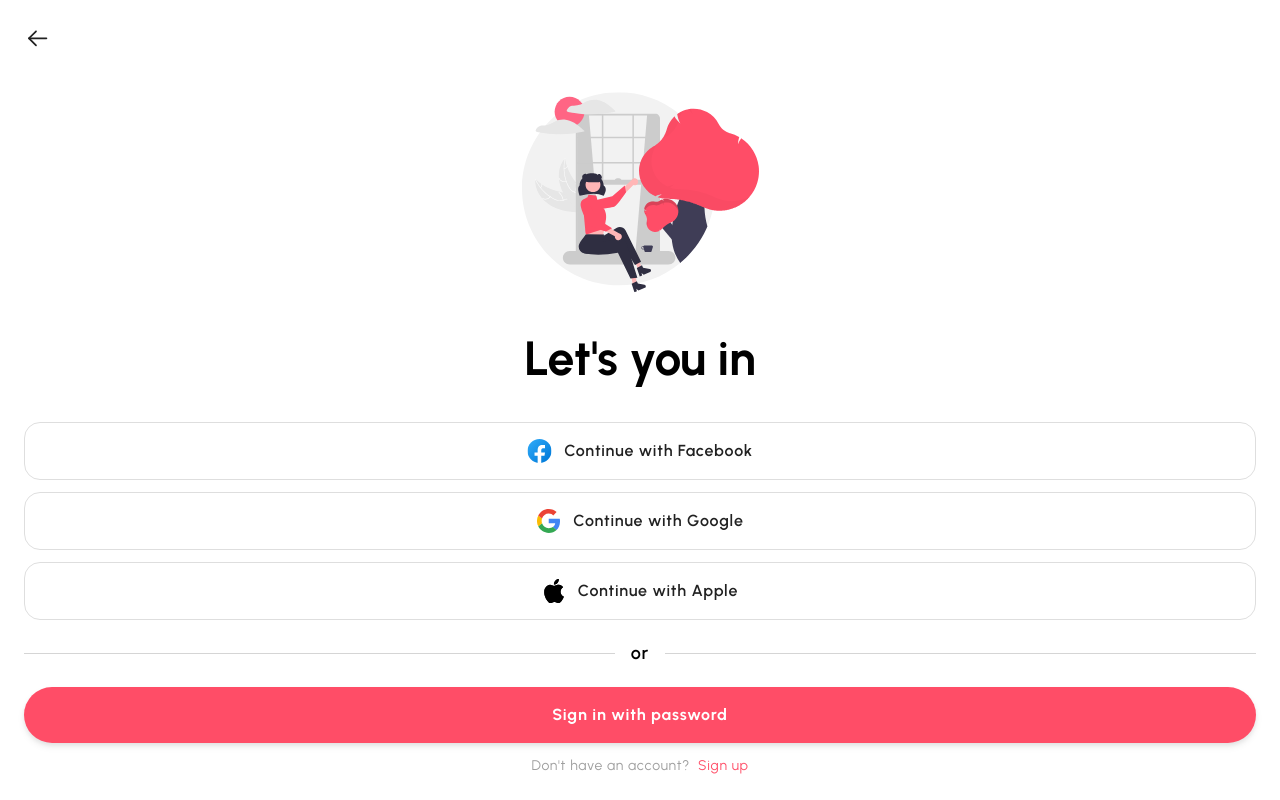
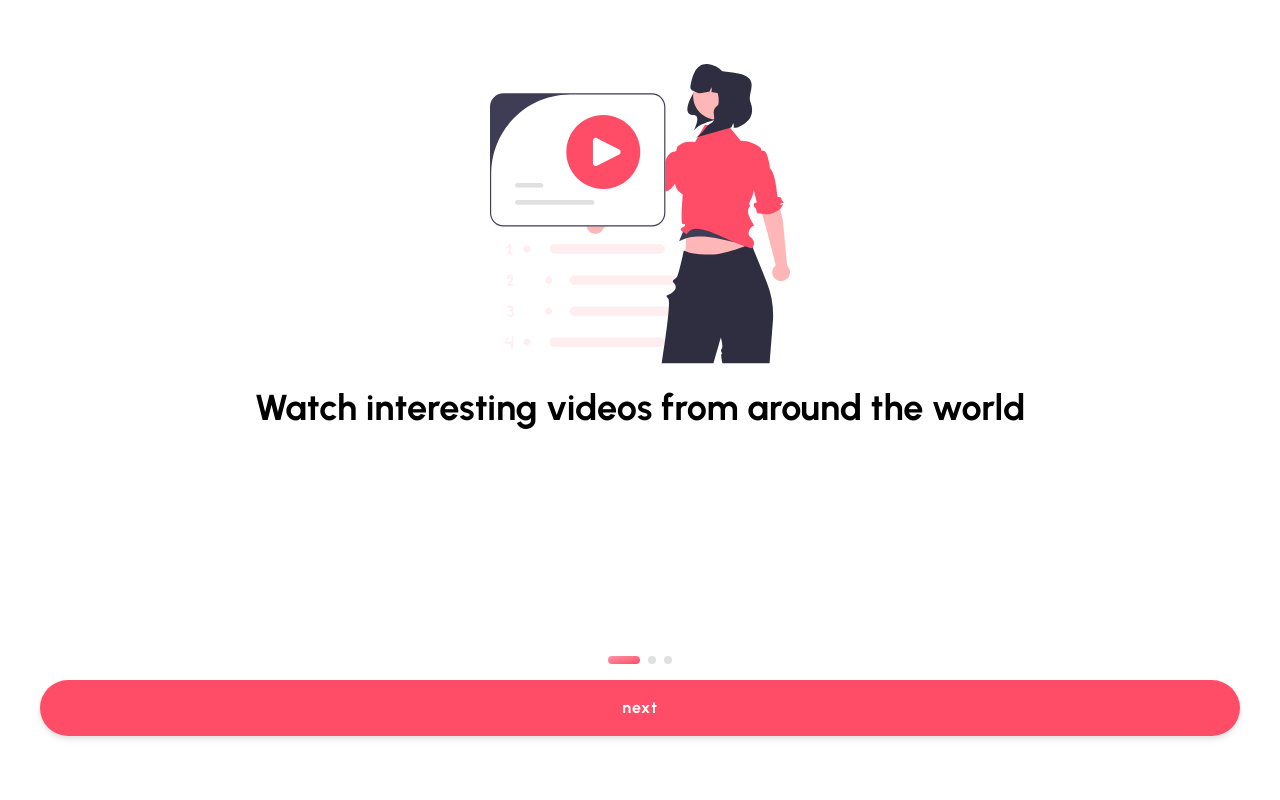
Before and after one commit to cs-fedy/zuzu-frontend, a React (Vite) app: page /#/auth in a window 1280 px wide. Built offline with nearby package versions, Linux system fonts and the light colour scheme.

Commit message:
refactoring the state of the app

```diff
--- a/src/App.tsx
+++ b/src/App.tsx
@@ -1,26 +1,35 @@
-import { Routes, Route, HashRouter } from "react-router-dom";
-import AppProvider from "./contexts/AppContext";
+import { Routes, HashRouter, Route } from "react-router-dom";
+import AppProvider, { useApp } from "./contexts/AppContext";
 import { Auth, Home, ResetPassword, SignIn, SignUp } from "./pages";
+import { LoggedUserRoute, NotLoggedUserRoute, screens } from "./components";
 
 function App() {
+  const app = useApp();
   return (
-    <AppProvider>
+    <>
+      {app.isLoading && <screens.LoadingScreen />}
       <Routes>
+        <Route element={<LoggedUserRoute />}>
           <Route path="/" element={<Home />} />
+        </Route>
+        <Route element={<NotLoggedUserRoute />}>
           <Route path="/auth" element={<Auth />} />
           <Route path="/signIn" element={<SignIn />} />
           <Route path="/signUp" element={<SignUp />} />
           <Route path="/resetPassword" element={<ResetPassword />} />
+        </Route>
       </Routes>
-    </AppProvider>
+    </>
   );
 }
 
 function WrappedApp() {
   return (
+    <AppProvider>
       <HashRouter>
         <App />
       </HashRouter>
+    </AppProvider>
   );
 }
 
--- /dev/null
+++ b/src/components/CustomRoute.tsx
@@ -0,0 +1,13 @@
+import { Navigate, Outlet } from "react-router-dom";
+import { useApp } from "../contexts/AppContext";
+
+export function LoggedUserRoute() {
+  const app = useApp();
+
+  return app.isUserLoggedIn ? <Outlet /> : <Navigate to="/auth" replace />;
+}
+
+export function NotLoggedUserRoute() {
+  const app = useApp();
+  return !app.isUserLoggedIn ? <Outlet /> : <Navigate to="/" replace />;
+}
--- a/src/components/SocialMediaButton.tsx
+++ b/src/components/SocialMediaButton.tsx
@@ -2,12 +2,17 @@ import { ReactNode } from "react";
 
 type TSocialMediaButtonProps = {
   children: ReactNode;
+  submitHandler: () => void;
 };
 
-function SocialMediaButton({ children }: TSocialMediaButtonProps) {
+function SocialMediaButton({
+  children,
+  submitHandler,
+}: TSocialMediaButtonProps) {
   return (
     <button
       type="button"
+      onClick={submitHandler}
       className="flex w-full items-center justify-center gap-3 rounded-2xl border border-gray-400/50 px-5 py-4 "
     >
       {children}
--- a/src/components/index.ts
+++ b/src/components/index.ts
@@ -11,6 +11,8 @@ import SecondaryButton from "./SecondaryButton";
 import Chip from "./Chip";
 import DatePicker from "./DatePicker";
 import CountrySelector from "./CountrySelector";
+
+export * from "./CustomRoute";
 
 export {
   icons,
--- a/src/components/screens/CompleteProfile.tsx
+++ b/src/components/screens/CompleteProfile.tsx
@@ -1,4 +1,3 @@
-import { useNavigate } from "react-router-dom";
 import { useApp } from "../../contexts/AppContext";
 import GenderStep from "./GenderStep";
 import InterestStep from "./InterestStep";
@@ -9,12 +8,10 @@ import SetupFingerprintStep from "./SetupFingerprintStep";
 import Stepper from "../Stepper";
 
 function CompleteProfileScreen() {
-  const navigate = useNavigate();
   const app = useApp();
 
   const handleFinalStep = () => {
-    app.completeAccount();
-    setTimeout(() => navigate("/"), 2000);
+    setTimeout(() => app.completeAccount(), 2000);
   };
 
   const steps = [
--- a/src/components/screens/Onboarding.tsx
+++ b/src/components/screens/Onboarding.tsx
@@ -1,12 +1,11 @@
-import { useNavigate } from "react-router-dom";
-
+import { useApp } from "../../contexts/AppContext";
 import OnboardingOne from "../../assets/Onboarding-one.svg";
 import OnboardingTwo from "../../assets/Onboarding-two.svg";
 import OnboardingThree from "../../assets/Onboarding-three.svg";
 import OnboardingSteps from "../OnboardingSteps";
 
 function OnboardingScreen() {
-  const navigate = useNavigate();
+  const app = useApp();
 
   const steps = [
     {
@@ -26,7 +25,10 @@ function OnboardingScreen() {
     },
   ];
 
-  const finalStepHandler = () => navigate("/auth");
+  const finalStepHandler = () => {
+    app.setNotFirstTime();
+  };
+
   return <OnboardingSteps steps={steps} handleFinalStep={finalStepHandler} />;
 }
 
--- a/src/contexts/AppContext.tsx
+++ b/src/contexts/AppContext.tsx
@@ -1,25 +1,29 @@
+/* eslint-disable react/jsx-no-constructed-context-values */
 import {
   createContext,
   FC,
   ReactNode,
   useContext,
   useEffect,
-  useMemo,
   useState,
 } from "react";
 
 export type AppContextState = {
   isLoading: boolean;
   isUserLoggedIn: boolean;
+  isFirstTime: boolean;
   isUserProfileComplete: boolean;
+  setNotFirstTime: () => void;
   completeAccount: () => void;
   logUser: () => void;
 };
 
 const contextInitialState: AppContextState = {
   isLoading: true,
-  isUserLoggedIn: true,
+  isFirstTime: true,
+  isUserLoggedIn: false,
   isUserProfileComplete: true,
+  setNotFirstTime: () => {},
   completeAccount: () => {},
   logUser: () => {},
 };
@@ -28,22 +32,36 @@ const AppContext = createContext<AppContextState>(contextInitialState);
 
 export const useApp = () => useContext(AppContext);
 
+function checkIsFirstTime() {
+  const result = localStorage.getItem("FIRST_TIME");
+  return !result;
+}
+
+function backupFirstTimeState(state: boolean) {
+  localStorage.setItem("FIRST_TIME", `${state}`);
+}
+
 type AppProviderProps = {
   children: ReactNode;
 };
 
 function AppProvider({ children }: AppProviderProps): ReturnType<FC> {
-  const [isLoading, setIsLoading] = useState(contextInitialState.isLoading);
-  const [isUserProfileComplete, setIsUserProfileComplete] = useState(
-    contextInitialState.isUserProfileComplete
-  );
-  const [isUserLoggedIn, setIsUserLoggedIn] = useState(
-    contextInitialState.isUserLoggedIn
-  );
+  const [isLoading, setIsLoading] = useState(true);
+  const [isFirstTime, setIsFirstTime] = useState(() => checkIsFirstTime());
+  const [isUserLoggedIn, setIsUserLoggedIn] = useState(false);
+  const [isUserProfileComplete, setIsUserProfileComplete] = useState(false);
 
   useEffect(() => {
     setTimeout(() => setIsLoading(false), 2000);
   }, []);
+
+  useEffect(() => {
+    backupFirstTimeState(isFirstTime);
+  }, [isFirstTime]);
+
+  const setNotFirstTime = () => {
+    setIsFirstTime(false);
+  };
 
   const logUser = () => {
     setIsUserLoggedIn(true);
@@ -53,15 +71,16 @@ function AppProvider({ children }: AppProviderProps): ReturnType<FC> {
     setIsUserProfileComplete(true);
   };
 
-  const value = useMemo(() => {
-    return {
-      isLoading,
-      isUserProfileComplete,
-      isUserLoggedIn,
-      logUser,
-      completeAccount,
-    };
-  }, [isLoading, isUserProfileComplete, isUserLoggedIn]);
+  const value = {
+    isLoading,
+    isFirstTime,
+    isUserLoggedIn,
+    isUserProfileComplete,
+    logUser,
+    completeAccount,
+    setNotFirstTime,
+  };
+
   return <AppContext.Provider value={value}>{children}</AppContext.Provider>;
 }
 
--- a/src/pages/Auth.tsx
+++ b/src/pages/Auth.tsx
@@ -4,15 +4,25 @@ import {
   DividerWithText,
   icons,
   layouts,
+  screens,
   SocialMediaButton,
 } from "../components";
+import { useApp } from "../contexts/AppContext";
 import LetsIn from "../assets/lets-in.svg";
 
 function Auth() {
+  const app = useApp();
   const navigate = useNavigate();
+
   const handleSignInPassword = () => {
     navigate("/signIn");
   };
+
+  const logUser = () => {
+    app.logUser();
+  };
+
+  if (app.isFirstTime) return <screens.OnboardingScreen />;
 
   return (
     <div className="flex h-screen justify-center py-6">
@@ -25,19 +35,19 @@ function Auth() {
           Let&apos;s you in
         </h1>
         <div className="flex w-full flex-col items-center gap-3 px-6">
-          <SocialMediaButton>
+          <SocialMediaButton submitHandler={logUser}>
             <icons.Facebook />
             <span className="text-base font-semi-bold leading-normal tracking-wider text-gray-900">
               Continue with Facebook
             </span>
           </SocialMediaButton>
-          <SocialMediaButton>
+          <SocialMediaButton submitHandler={logUser}>
             <icons.Google />
             <span className="text-base font-semi-bold leading-normal tracking-wider text-gray-900">
               Continue with Google
             </span>
           </SocialMediaButton>
-          <SocialMediaButton>
+          <SocialMediaButton submitHandler={logUser}>
             <icons.Apple />
             <span className="text-base font-semi-bold leading-normal tracking-wider text-gray-900">
               Continue with Apple
--- a/src/pages/Home.tsx
+++ b/src/pages/Home.tsx
@@ -3,8 +3,6 @@ import { screens } from "../components";
 
 function Home() {
   const app = useApp();
-  if (app.isLoading) return <screens.LoadingScreen />;
-  if (!app.isUserLoggedIn) return <screens.OnboardingScreen />;
   if (!app.isUserProfileComplete) return <screens.CompleteProfileScreen />;
   return <screens.HomeScreen />;
 }
--- a/src/pages/SignIn.tsx
+++ b/src/pages/SignIn.tsx
@@ -1,5 +1,5 @@
 /* eslint-disable jsx-a11y/label-has-associated-control */
-import { useNavigate, Link } from "react-router-dom";
+import { Link } from "react-router-dom";
 import {
   Button,
   DividerWithText,
@@ -7,11 +7,13 @@ import {
   layouts,
   SocialMediaButton,
 } from "../components";
+import { useApp } from "../contexts/AppContext";
 
 function SignIn() {
-  const navigate = useNavigate();
-  const handleSignIn = () => {
-    navigate("/");
+  const app = useApp();
+
+  const logUser = () => {
+    app.logUser();
   };
 
   return (
@@ -53,7 +55,7 @@ function SignIn() {
             // the button should be disabled if the user didn't provide
             // valid input. I disable it for testing purposes.
             // isDisabled
-            handleNextStep={handleSignIn}
+            handleNextStep={logUser}
           >
             Sign in
           </Button>
@@ -67,13 +69,13 @@ function SignIn() {
         <div className="flex w-full flex-col items-center gap-5 px-6">
           <DividerWithText>or continue with</DividerWithText>
           <div className="flex w-full items-center gap-3 px-6">
-            <SocialMediaButton>
+            <SocialMediaButton submitHandler={logUser}>
               <icons.Facebook />
             </SocialMediaButton>
-            <SocialMediaButton>
+            <SocialMediaButton submitHandler={logUser}>
               <icons.Google />
             </SocialMediaButton>
-            <SocialMediaButton>
+            <SocialMediaButton submitHandler={logUser}>
               <icons.Apple />
             </SocialMediaButton>
           </div>
--- a/src/pages/SignUp.tsx
+++ b/src/pages/SignUp.tsx
@@ -1,5 +1,5 @@
 /* eslint-disable jsx-a11y/label-has-associated-control */
-import { useNavigate, Link } from "react-router-dom";
+import { Link } from "react-router-dom";
 import {
   Button,
   DividerWithText,
@@ -7,11 +7,13 @@ import {
   layouts,
   SocialMediaButton,
 } from "../components";
+import { useApp } from "../contexts/AppContext";
 
 function SignUp() {
-  const navigate = useNavigate();
+  const app = useApp();
+
   const handleSignUp = () => {
-    navigate("/");
+    app.logUser();
   };
 
   return (
@@ -61,13 +63,13 @@ function SignUp() {
         <div className="flex w-full flex-col items-center gap-5 px-6">
           <DividerWithText>or continue with</DividerWithText>
           <div className="flex w-full items-center gap-3 px-6">
-            <SocialMediaButton>
+            <SocialMediaButton submitHandler={handleSignUp}>
               <icons.Facebook />
             </SocialMediaButton>
-            <SocialMediaButton>
+            <SocialMediaButton submitHandler={handleSignUp}>
               <icons.Google />
             </SocialMediaButton>
-            <SocialMediaButton>
+            <SocialMediaButton submitHandler={handleSignUp}>
               <icons.Apple />
             </SocialMediaButton>
           </div>
```
Also changed, not shown: 1 other file (tests, documents, lock files or other folders). Lines whose indentation alone changed are shown as unchanged.
